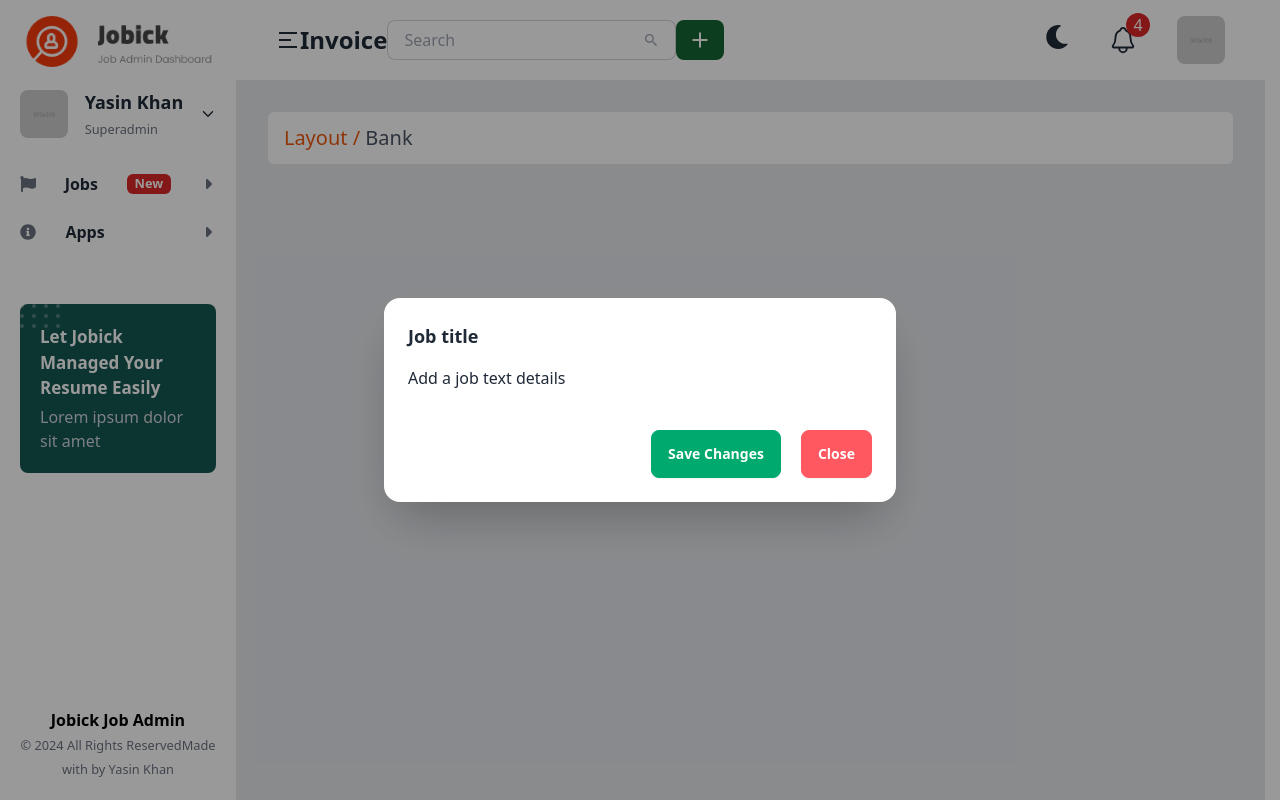
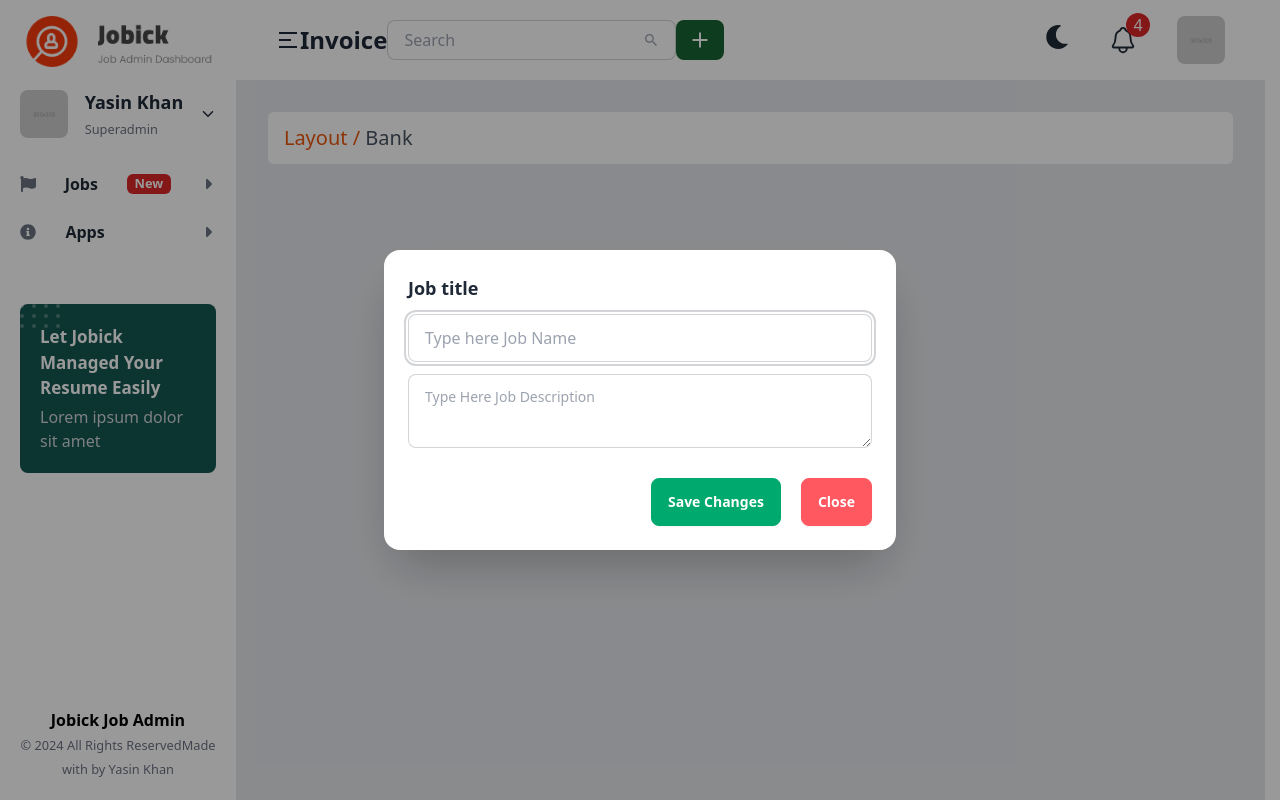
Before and after one commit to yasin2514/jobick, a React (Vite) app: page /shop-invoice in a window 1280 px wide. Both pictures are taken after a click on the button 703 px from the left and 40 px from the top of the page. Built offline with nearby package versions, Linux system fonts and the light colour scheme.

Commit message:
modal updatedB

```diff
--- a/src/Components/Modal.jsx
+++ b/src/Components/Modal.jsx
@@ -1,4 +1,3 @@
-import React from "react";
 
 const Modal = ({modalId}) => {
   return (
@@ -6,12 +5,22 @@ const Modal = ({modalId}) => {
       <dialog id={modalId} className="modal">
         <div className="modal-box">
           <h3 className="font-bold text-lg">Job title</h3>
-          <p className="py-4">
-            Add a job text details
-          </p>
+          <form className="space-y-3 my-3">
+            <input
+              type="text"
+              placeholder="Type here Job Name"
+              className="input input-bordered w-full "
+            />
+            <textarea
+              className="textarea textarea-bordered w-full"
+              placeholder="Type Here Job Description"
+            ></textarea>
+          </form>
           <div className="modal-action">
             <form method="dialog">
-              <button className="btn btn-success text-white">Save Changes</button>
+              <button className="btn btn-success text-white">
+                Save Changes
+              </button>
               <button className="btn ms-5 btn-error text-white">Close</button>
             </form>
           </div>
```
Also changed, not shown: src/Components/Notifiction.jsx (+2 -6 lines).
